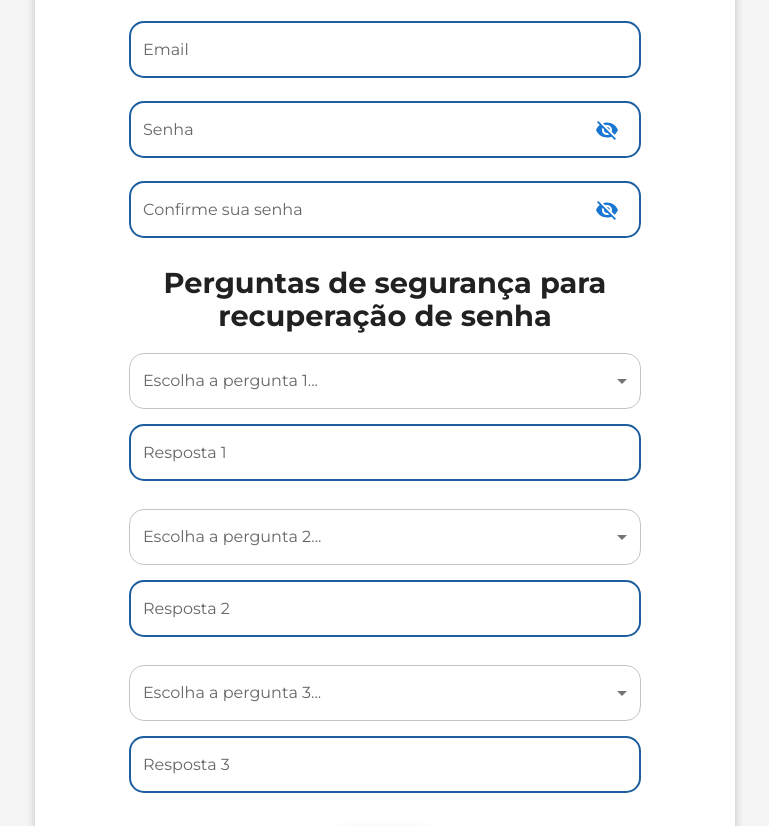
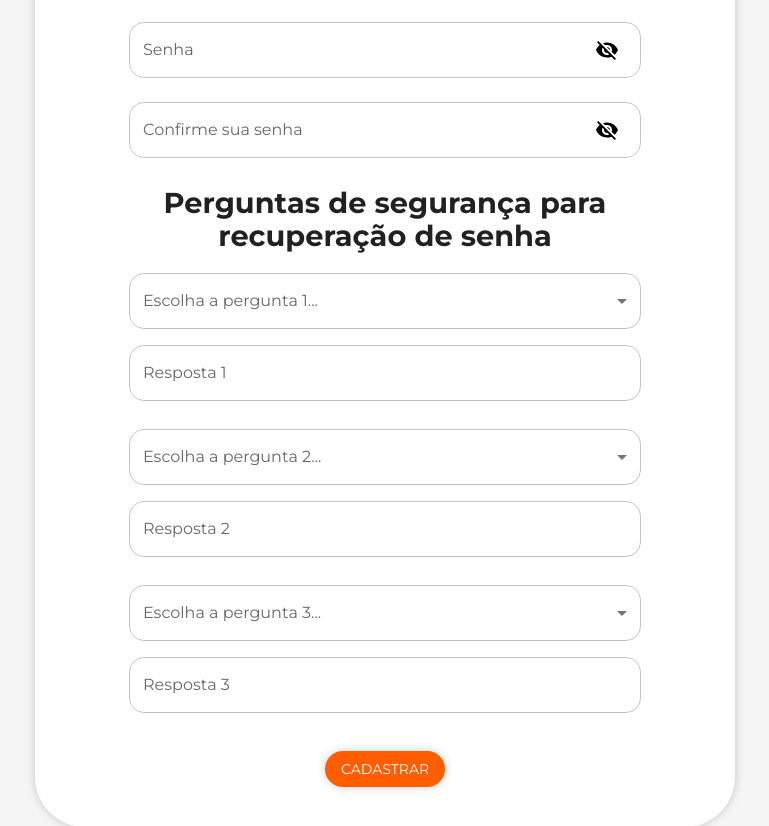
Before and after one commit to daniellima0/corretores-online, a React (Vite) app in the folder frontend/: page /costumer-signup in a window 1280 px wide. Shown: the part 532-1358 px from the top of the page, without its empty margins (255-1024 px from the left). Built offline with nearby package versions, Linux system fonts and the light colour scheme.

Commit message:
Added input validation on singup
and started recieving type of user by props

```diff
--- a/frontend/src/pages/LandingPage/components/NavLogin.tsx
+++ b/frontend/src/pages/LandingPage/components/NavLogin.tsx
@@ -12,7 +12,6 @@ import Button from "@mui/material/Button";
 import MenuItem from "@mui/material/MenuItem";
 import { styled } from "@mui/material";
 import { Link } from "react-router-dom";
-import { useTheme } from "@emotion/react";
 
 const pages = ["Entrar", "Cadastrar"];
 
@@ -62,8 +61,6 @@ function NavLogin() {
   const handleCloseNavMenu = () => {
     setAnchorElNav(null);
   };
-
-  const theme = useTheme();
 
   return (
     <AppBar position="static" color="transparent" sx={{ boxShadow: "none" }}>
--- a/frontend/src/pages/Settings/components/InputGroup.tsx
+++ b/frontend/src/pages/Settings/components/InputGroup.tsx
@@ -37,6 +37,7 @@ interface InputGroupProps {
   defaultValue?: string;
   icon?: string;
   isTextField?: boolean;
+  onChange?: (event: React.ChangeEvent<HTMLInputElement>) => void;
 }
 
 const InputGroup: React.FC<InputGroupProps> = (props) => {
@@ -51,6 +52,7 @@ const InputGroup: React.FC<InputGroupProps> = (props) => {
           defaultValue={props.defaultValue}
           as={props.isTextField ? "textarea" : "input"}
           isTextField={props.isTextField ? "true" : "false"}
+          onChange={props.onChange}
         />
       </InputWrapper>
     </Container>
--- a/frontend/src/pages/SignUp/components/SignUpForm.tsx
+++ b/frontend/src/pages/SignUp/components/SignUpForm.tsx
@@ -26,33 +26,11 @@ const Form = styled("form")({
   },
 });
 
-const ButtonStyled = styled(Button)({
-  boxShadow: "0px 0px 10px 0px rgba(0,0,0,0.2)",
-  borderRadius: "45px",
-  margin: "30px 0px 10px 0px",
-  backgroundColor: "#1C5E9F",
-  width: "120px",
-});
-
 const TextFieldStyled = styled(TextField)({
   width: "100%",
-  "& label.Mui-focused": {
-    color: "#FF5E00",
-  },
-  "& .MuiInput-underline:after": {
-    borderBottomColor: "#FF5E00",
-  },
   "& .MuiOutlinedInput-root": {
     "& fieldset": {
-      borderColor: "#1C5E9F",
       borderRadius: "15px",
-      border: "2px solid #1C5E9F",
-    },
-    "&:hover fieldset": {
-      borderColor: "#1C5E9F",
-    },
-    "&.Mui-focused fieldset": {
-      borderColor: "#1C5E9F",
     },
   },
 });
@@ -64,15 +42,24 @@ const Title = styled(Typography)`
 `;
 
 interface SignUpFormProps {
-  userType: string;
+  userType: "realtor" | "costumer";
 }
 
 const SignUpForm: React.FC<SignUpFormProps> = (props) => {
-  const [showPassword, setShowPassword] = useState(false);
+  const primaryColor = props.userType === "realtor" ? "#1C5E9F" : "#FF5E00";
 
-  const togglePasswordVisibility = () => {
-    setShowPassword(!showPassword);
-  };
+  const ButtonStyled = styled(Button)({
+    boxShadow: "0px 0px 10px 0px rgba(0,0,0,0.2)",
+    borderRadius: "45px",
+    margin: "30px 0px 10px 0px",
+    backgroundColor: primaryColor,
+    width: "120px",
+    "&: hover": {
+      backgroundColor: primaryColor,
+      color: "#ffffff",
+      border: "none",
+    },
+  });
 
   const questions = [
     "Qual é o nome do seu primeiro animal de estimação?",
@@ -86,14 +73,71 @@ const SignUpForm: React.FC<SignUpFormProps> = (props) => {
     "Qual é o modelo do seu primeiro carro?",
     "Em que ano você se formou no ensino médio?",
   ];
-  const [selectedQuestions, setSelectedQuestions] = React.useState<string[]>(
-    []
-  );
-  const [filteredQuestions, setFilteredQuestions] =
-    React.useState<string[]>(questions);
-  const [perguntaUm, setPerguntaUm] = React.useState("");
-  const [perguntaDois, setPerguntaDois] = React.useState("");
-  const [perguntaTres, setPerguntaTres] = React.useState("");
+
+  const [showPassword, setShowPassword] = useState(false);
+
+  const togglePasswordVisibility = () => {
+    setShowPassword(!showPassword);
+  };
+
+  const [formData, setFormData] = React.useState({
+    nome: "",
+    sobrenome: "",
+    telefone: "",
+    cpf: "",
+    creci: "",
+    email: "",
+    password: "",
+    confirmPassword: "",
+    perguntaUm: "",
+    respostaUm: "",
+    perguntaDois: "",
+    respostaDois: "",
+    perguntaTres: "",
+    respostaTres: "",
+  });
+
+  const handleInputChange =
+    (field: string) => (event: { target: { value: any } }) => {
+      setFormData({ ...formData, [field]: event.target.value });
+    };
+
+  const validateData = () => {
+    for (const field in formData) {
+      if (!formData[field]) {
+        if (field === "creci" && props.userType === "costumer") continue;
+        alert(`Preencha o campo ${field}!`);
+        return;
+      }
+    }
+
+    if (formData.password !== formData.confirmPassword) {
+      alert("As senhas não coincidem!");
+      return;
+    }
+
+    if (
+      formData["perguntaUm"] === formData["perguntaDois"] ||
+      formData["perguntaUm"] === formData["perguntaTres"] ||
+      formData["perguntaDois"] === formData["perguntaTres"]
+    ) {
+      alert("Perguntas de segurança repetidas!");
+      return;
+    }
+
+    const securityQuestions = ["perguntaUm", "perguntaDois", "perguntaTres"];
+    for (const questionField of securityQuestions) {
+      const question = formData[questionField];
+      const answer = formData[`resposta${questionField.slice(8)}`];
+      if (!question || !answer) {
+        console.log(question, answer);
+        alert(`Preencha a pergunta e a resposta correspondente!`);
+        return;
+      }
+    }
+
+    console.log("Data validation successful!");
+  };
 
   return (
     <Form>
@@ -103,6 +147,8 @@ const SignUpForm: React.FC<SignUpFormProps> = (props) => {
         variant="outlined"
         margin="normal"
         fullWidth={false}
+        value={formData.nome}
+        onChange={handleInputChange("nome")}
       />
       <TextFieldStyled
         id="sobrenome"
@@ -110,6 +156,8 @@ const SignUpForm: React.FC<SignUpFormProps> = (props) => {
         variant="outlined"
         margin="normal"
         fullWidth={false}
+        value={formData.sobrenome}
+        onChange={handleInputChange("sobrenome")}
       />
       <TextFieldStyled
         id="telefone"
@@ -117,6 +165,8 @@ const SignUpForm: React.FC<SignUpFormProps> = (props) => {
         variant="outlined"
         margin="normal"
         fullWidth={false}
+        value={formData.telefone}
+        onChange={handleInputChange("telefone")}
       />
       <TextFieldStyled
         id="cpf"
@@ -124,20 +174,28 @@ const SignUpForm: React.FC<SignUpFormProps> = (props) => {
         variant="outlined"
         margin="normal"
         fullWidth={false}
+        value={formData.cpf}
+        onChange={handleInputChange("cpf")}
       />
+      {props.userType === "realtor" && (
         <TextFieldStyled
           id="creci"
           label="CRECI"
           variant="outlined"
           margin="normal"
           fullWidth={false}
+          value={formData.creci}
+          onChange={handleInputChange("creci")}
         />
+      )}
       <TextFieldStyled
         id="email"
         label="Email"
         variant="outlined"
         margin="normal"
         fullWidth={false}
+        value={formData.email}
+        onChange={handleInputChange("email")}
       />
       <TextFieldStyled
         type={showPassword ? "text" : "password"}
@@ -146,11 +204,13 @@ const SignUpForm: React.FC<SignUpFormProps> = (props) => {
         variant="outlined"
         margin="normal"
         fullWidth={false}
+        value={formData.password}
+        onChange={handleInputChange("password")}
         InputProps={{
           endAdornment: (
             <InputAdornment position="end">
               <IconButton
-                color="primary"
+                sx={{ color: "black" }}
                 aria-label="Toggle password visibility"
                 onClick={togglePasswordVisibility}
               >
@@ -162,15 +222,18 @@ const SignUpForm: React.FC<SignUpFormProps> = (props) => {
       />
       <TextFieldStyled
         type={showPassword ? "text" : "password"}
+        id="confirmPassword"
         label="Confirme sua senha"
         variant="outlined"
         margin="normal"
         fullWidth={false}
+        value={formData.confirmPassword}
+        onChange={handleInputChange("confirmPassword")}
         InputProps={{
           endAdornment: (
             <InputAdornment position="end">
               <IconButton
-                color="primary"
+                sx={{ color: "black" }}
                 aria-label="Toggle password visibility"
                 onClick={togglePasswordVisibility}
               >
@@ -185,49 +248,62 @@ const SignUpForm: React.FC<SignUpFormProps> = (props) => {
       </Title>
       <SelectQuestion
         placeholder={"Escolha a pergunta 1..."}
-        question={perguntaUm}
-        setQuestion={setPerguntaUm}
-        possibleQuestions={filteredQuestions}
+        question={formData.perguntaUm}
+        setQuestion={(value: any) =>
+          handleInputChange("perguntaUm")({ target: { value } })
+        }
+        possibleQuestions={questions}
       />
       <TextFieldStyled
         id="respostaUm"
         label="Resposta 1"
         variant="outlined"
         margin="normal"
-        fullWidth={false}
+        value={formData.respostaUm}
+        onChange={handleInputChange("respostaUm")}
+        style={{ width: "100%", borderRadius: "15px" }}
       />
       <SelectQuestion
         placeholder={"Escolha a pergunta 2..."}
-        question={perguntaDois}
-        setQuestion={setPerguntaDois}
-        possibleQuestions={filteredQuestions}
+        question={formData.perguntaDois}
+        setQuestion={(value: any) =>
+          handleInputChange("perguntaDois")({ target: { value } })
+        }
+        possibleQuestions={questions}
       />
       <TextFieldStyled
         id="respostaDois"
         label="Resposta 2"
         variant="outlined"
         margin="normal"
-        fullWidth={false}
+        value={formData.respostaDois}
+        onChange={handleInputChange("respostaDois")}
+        sx={{ width: "100%", borderRadius: "15px" }}
       />
       <SelectQuestion
         placeholder={"Escolha a pergunta 3..."}
-        question={perguntaTres}
-        setQuestion={setPerguntaTres}
-        possibleQuestions={filteredQuestions}
+        question={formData.perguntaTres}
+        setQuestion={(value: any) =>
+          handleInputChange("perguntaTres")({ target: { value } })
+        }
+        possibleQuestions={questions}
       />
       <TextFieldStyled
         id="respostaTres"
         label="Resposta 3"
         variant="outlined"
         margin="normal"
-        fullWidth={false}
+        value={formData.respostaTres}
+        onChange={handleInputChange("respostaTres")}
+        sx={{ width: "100%", borderRadius: "15px" }}
       />
       <div>
         <ButtonStyled
           fullWidth
-          type="submit"
+          type="button"
           variant="contained"
           color="primary"
+          onClick={validateData}
         >
           <span>Cadastrar</span>
         </ButtonStyled>
--- a/frontend/src/pages/SignUp/index.tsx
+++ b/frontend/src/pages/SignUp/index.tsx
@@ -42,7 +42,7 @@ const Title = styled(Typography)`
 `;
 
 interface SignUpProps {
-  userType: string;
+  userType: "realtor" | "costumer";
 }
 
 const SignUp: React.FC<SignUpProps> = (props) => {
```
Also changed, not shown: frontend/src/pages/Settings/components/Content.tsx (+66 -3 lines). Lines whose indentation alone changed are shown as unchanged.
